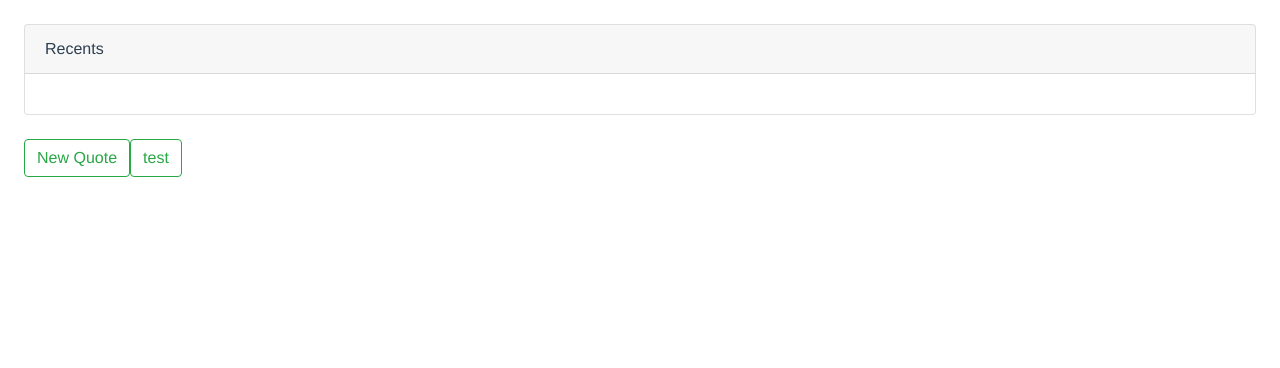
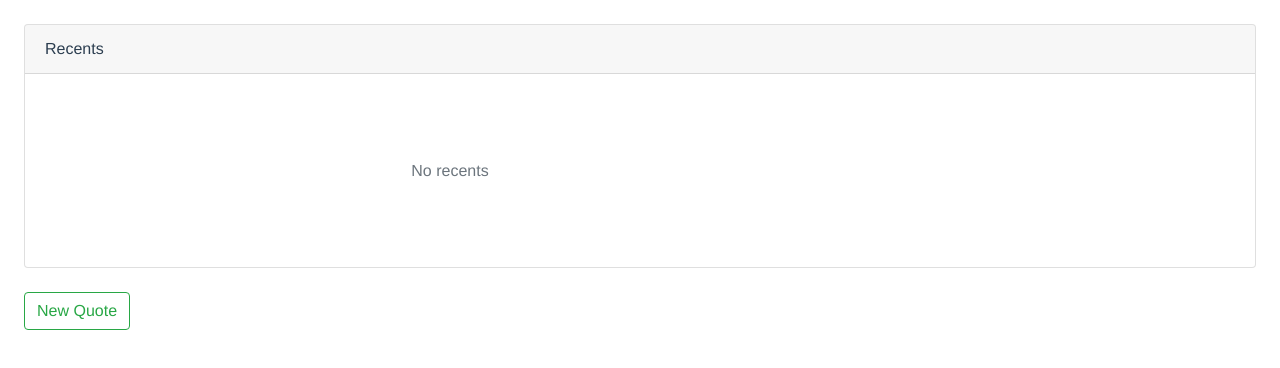
Before and after one commit to kyleaupton/witte-quote-generator-desktop, a Vue app: page /#/ in a window 1280 px wide. Shown: the top 368 px of the page. Built offline with nearby package versions, Linux system fonts and the light colour scheme.

Commit message:
Freature: Added recent quotes to the dashboard.
Little testing has been done. Will do later

```diff
--- a/src/background.js
+++ b/src/background.js
@@ -227,11 +227,13 @@ app.on("ready", async () => {
                 pathToWorkingDirectory: workingDirctory,
                 timeCreated: Math.round(now.getTime() / 1000)
               };
+              console.log("Raw quote to add: \n" + recentQuote);
+              console.log("Stringified: \n" + JSON.stringify(recentQuote));
               res.send({
                 exit_code: 0,
                 message: `Quote successfully saved to ${data.quoteNumFromPath}-${data.quoteDescFromPath}/${outputFileName}`,
                 quote_path: outputFilePath,
-                recentQuote: JSON.stringify(recentQuote)
+                recent_quote: JSON.stringify(recentQuote)
               });
             })
             .catch(reason => {
--- a/src/components/Dashboard/Dashboard.vue
+++ b/src/components/Dashboard/Dashboard.vue
@@ -2,12 +2,23 @@
   <div class="dashboard-main">
     <b-card class="dashboard-recents-card" header="Recents">
       <div class="dashboard-recents-container">
+        <div v-if="recents.length > 0">
           <RecentQuote
             class="dashboard-recent-element"
             v-for="item in recents"
             v-bind:key="item.quoteNumber"
             :data="item"
           />
+          <p @click="clearRecents" class="dashboard-recent-clear">
+            Clear recents
+          </p>
+        </div>
+        <div
+          class="dashboard-recents-text-container"
+          v-if="recents.length === 0"
+        >
+          <p>No recents</p>
+        </div>
       </div>
     </b-card>
     <b-button
@@ -16,9 +27,6 @@
       @click="handleNewQuote"
     >
       New Quote
-    </b-button>
-    <b-button class="dashboard-button" variant="outline-success" @click="test">
-      test
     </b-button>
   </div>
 </template>
@@ -35,27 +43,18 @@ export default {
     RecentQuote
   },
 
-  data() {
-    return {
-      recents: null
-    };
-  },
-
-  created() {
-    this.getRecents();
+  computed: {
+    recents() {
+      return JSON.parse(this.$store.getters.recentQuotes);
+    }
   },
 
   methods: {
-    getRecents() {
-      this.recents = JSON.parse(this.$store.getters.recentQuotes);
-      console.log(this.recents);
-    },
-
     handleNewQuote() {
       this.$router.push("/newquote");
     },
 
-    test() {
+    clearRecents() {
       this.$store.commit("clearRecentQuotes");
     }
   }
@@ -76,6 +75,8 @@ export default {
   overflow-x: scroll;
   overflow-y: hidden;
   white-space: nowrap;
+  width: 810px;
+  height: 153px;
 }
 
 .dashboard-recent-element {
@@ -91,4 +92,21 @@ export default {
 .dashboard-button {
   margin-top: 24px;
 }
+
+.dashboard-recents-text-container {
+  position: relative;
+  top: 50%;
+  transform: translateY(-50%);
+  text-align: center;
+  color: #6c757d;
+}
+
+.dashboard-recent-clear {
+  position: absolute;
+  top: 52px;
+  right: 4px;
+  font-size: 10px;
+  text-decoration: underline;
+  cursor: pointer;
+}
 </style>
--- a/src/components/NewQuote/NewQuote.vue
+++ b/src/components/NewQuote/NewQuote.vue
@@ -262,7 +262,7 @@ export default {
         }
       }).then(data => {
         console.log(data.data);
-        this.$store.commit("addRecentQuote", JSON.parse(data.data.recentQuote));
+        this.$store.commit("addRecentQuote", data.data.recent_quote);
         this.makeToast(data.data);
       });
 
--- a/src/store/index.js
+++ b/src/store/index.js
@@ -19,7 +19,7 @@ const getDefaultState = () => {
 
   if (!localStorage.getItem("recentQuotes")) {
     localStorage.setItem("recentQuotes", JSON.stringify([]));
-    recentQuotes = localStorage.getItem("recentQuotes");
+    recentQuotes = JSON.stringify([]);
     console.log("Made new recent quotes array in local storage");
   } else {
     recentQuotes = localStorage.getItem("recentQuotes");
@@ -35,27 +35,28 @@ export default new Vuex.Store({
   mutations: {
     clearRecentQuotes(state) {
       localStorage.setItem("recentQuotes", JSON.stringify([]));
-      state.recentQuotes = localStorage.getItem("recentQuotes");
+      state.recentQuotes = JSON.stringify([]);
     },
 
     addRecentQuote(state, quote) {
       let recentQuotes = JSON.parse(localStorage.getItem("recentQuotes"));
+      let newRecentQuote = JSON.parse(quote);
 
       // Check to make sure we're not adding the same quote twice. Unique key is quote num with revision.
       for (let i = 0; i < recentQuotes.length; i++) {
-        if (recentQuotes[i].quoteNumber === quote.quoteNumber) {
+        if (recentQuotes[i].quoteNumber === newRecentQuote.quoteNumber) {
           console.log("Quote already in recents, omitting.");
           return;
         }
       }
 
       if (recentQuotes.length === 20) {
-        recentQuotes.unshift(quote);
+        recentQuotes.unshift(newRecentQuote);
         recentQuotes.pop();
       } else {
-        recentQuotes.unshift(quote);
+        recentQuotes.unshift(newRecentQuote);
       }
-      state.recentQuotes = recentQuotes;
+      state.recentQuotes = JSON.stringify(recentQuotes);
       localStorage.setItem("recentQuotes", JSON.stringify(recentQuotes));
     }
   },
```
Lines whose indentation alone changed are shown as unchanged.
